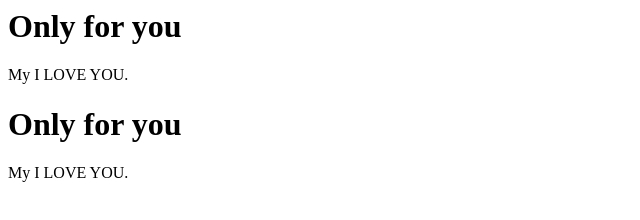
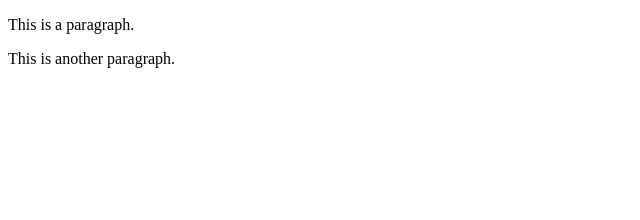
Before and after one commit to hsharma2304/addREADME, a plain HTML site: page index.html in a window 1280 px wide. Shown: the whole page, without its empty margins (0-640 px from the left). Drawn offline with Linux system fonts and the light colour scheme.

Commit message:
Update index.html

```diff
--- a/index.html
+++ b/index.html
@@ -1,18 +1,9 @@
+<!DOCTYPE html>
 <html>
 <body>
 
-<h1> Only for you </h1>
-
-<p>My I LOVE YOU. </p>
+<p>This is a paragraph.</p>
+<p>This is another paragraph.</p>
 
 </body>
 </html>
-<html>
-<body>
-
-<h1> Only for you </h1>
-
-<p>My I LOVE YOU. </p>
-
-</body>
-</html>
```
